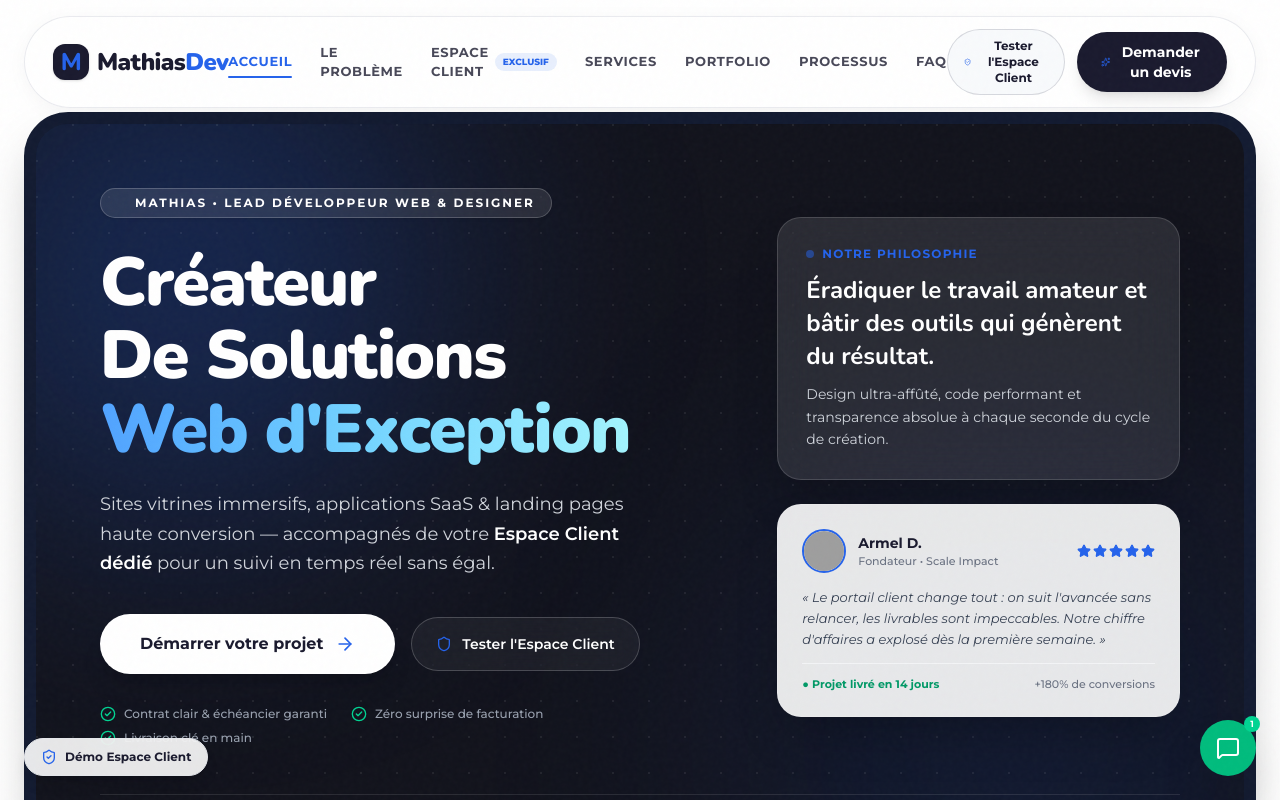
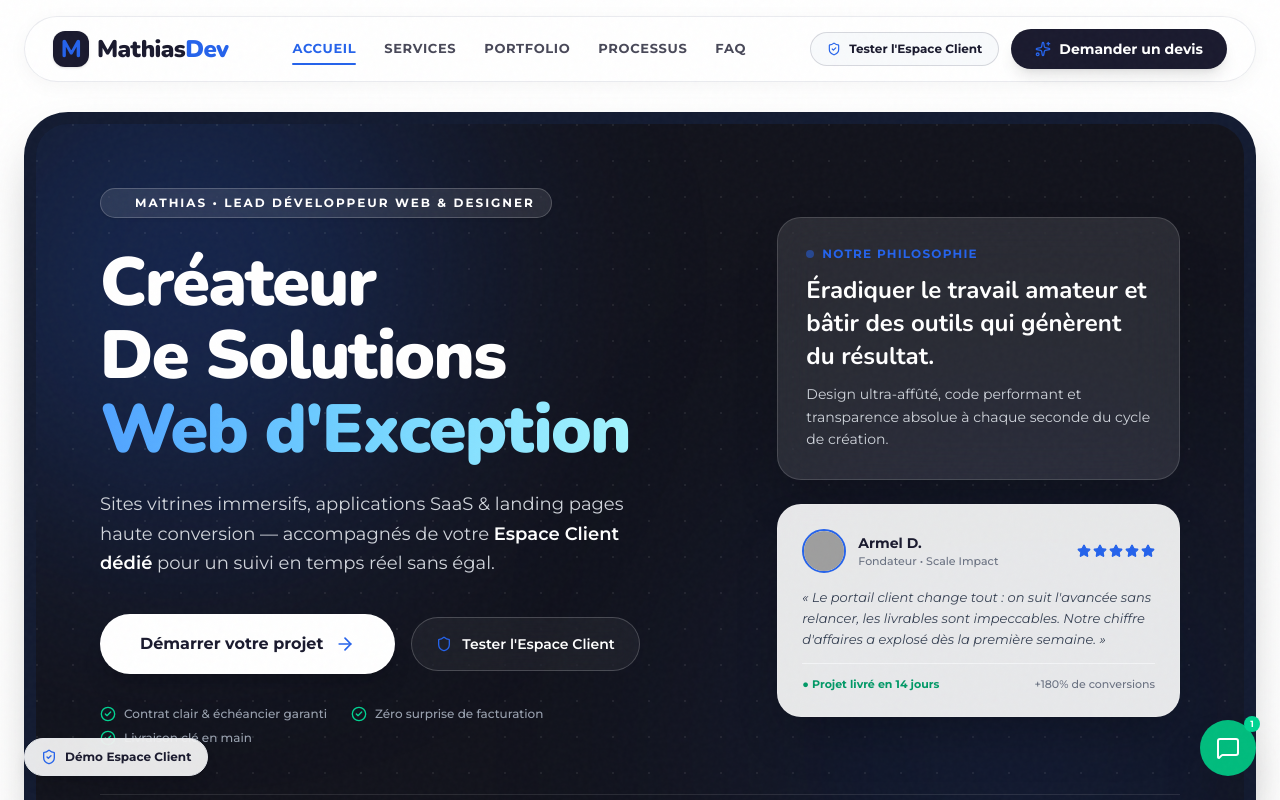
Before and after one commit to mathiaskowoe01-alt/Mathiaskowoe, a React (Vite) app: page / in a window 1280 px wide. Shown: the top 800 px of the page. Built offline with nearby package versions, Linux system fonts and the light colour scheme; grey boxes are pictures that could not be loaded.

Commit message:
refactor: simplify navbar links (remove le probleme and espace client from menu)

```diff
--- a/src/components/Navbar.jsx
+++ b/src/components/Navbar.jsx
@@ -37,8 +37,6 @@ export default function Navbar({ onOpenDevis, onOpenSandbox }) {
 
   const navLinks = [
     { name: 'Accueil', href: '#hero', id: 'hero' },
-    { name: 'Le Problème', href: '#probleme', id: 'probleme' },
-    { name: 'Espace Client', href: '#espace-client', id: 'espace-client', badge: 'Exclusif' },
     { name: 'Services', href: '#services', id: 'services' },
     { name: 'Portfolio', href: '#portfolio', id: 'portfolio' },
     { name: 'Processus', href: '#processus', id: 'processus' },
```
